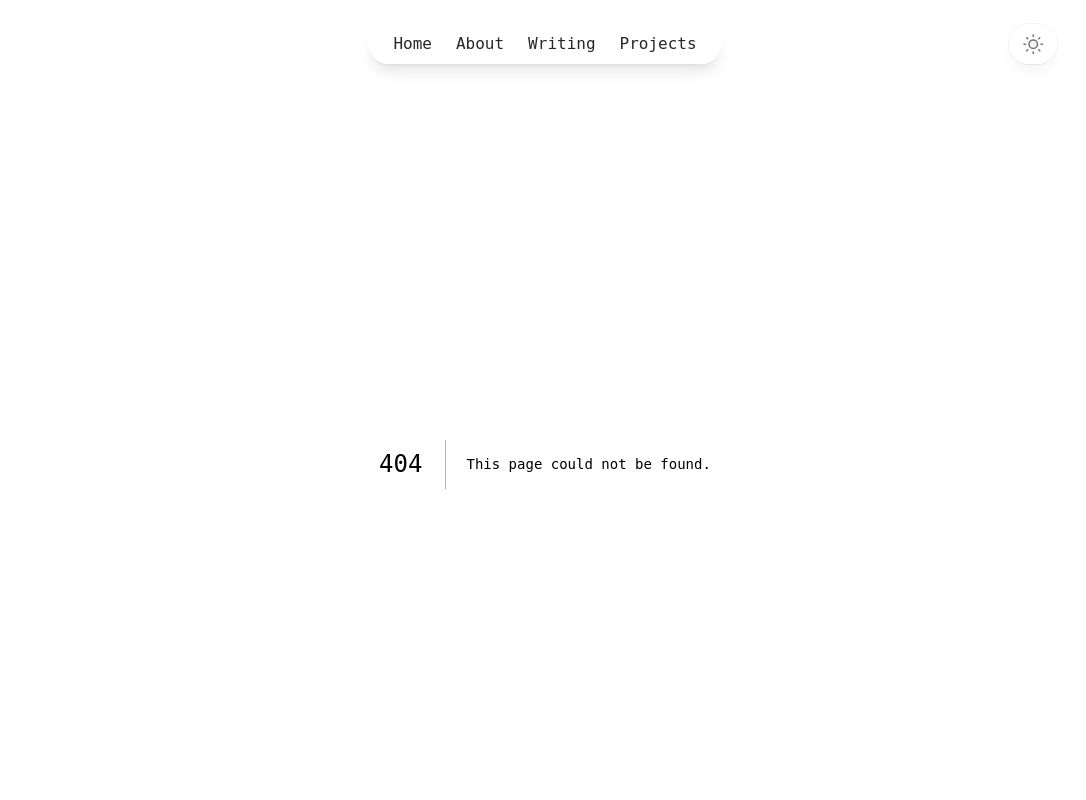
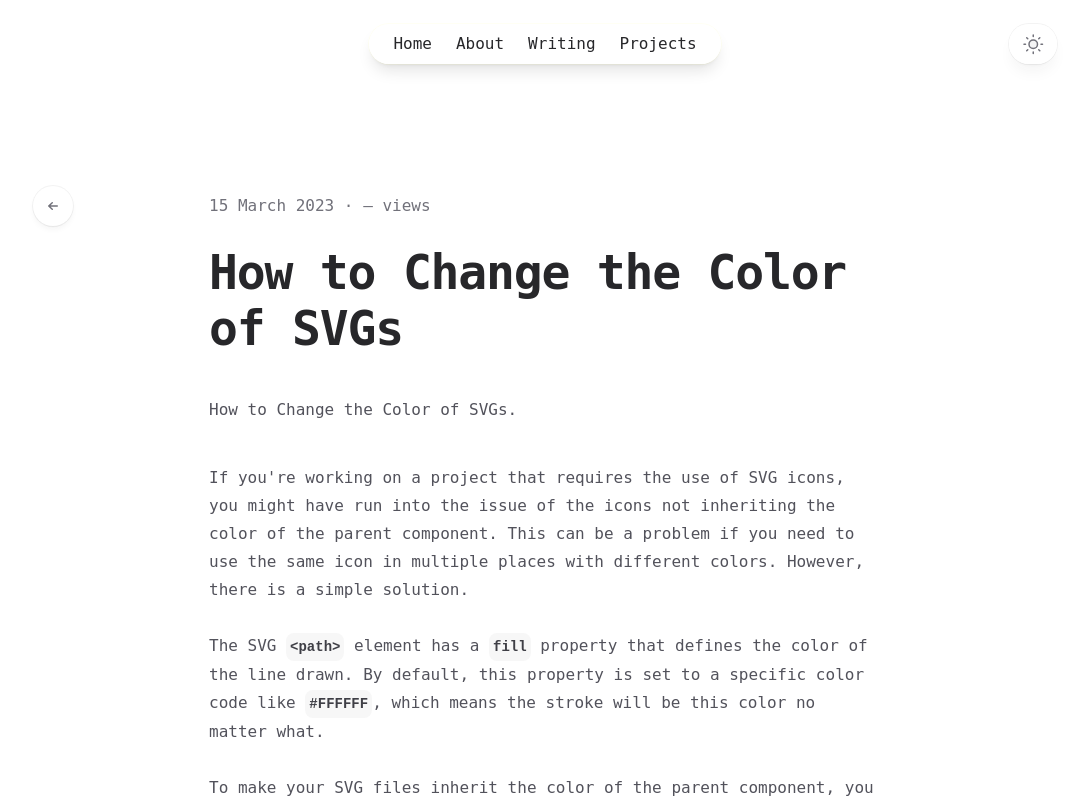
Before and after one commit to mohamadomran/portfolio, a Next.js app: page /writing/changing-svg-color in a window 1280 px wide. Before the commit this address had no page. Shown: the top 800 px of the page, without its empty margins (95-1181 px from the left). Built offline with nearby package versions, Linux system fonts and the light colour scheme; no server answers; the database is empty.

Commit message:
feat: first legit article

```diff
--- /dev/null
+++ b/pages/writing/changing-svg-color.mdx
@@ -0,0 +1,31 @@
+import { ArticleLayout } from '@/components/layouts/ArticleLayout';
+import { createSlug } from '@/lib/createSlug';
+
+export const meta = {
+    author: 'Mohamad Omran',
+    date: '2023-03-15',
+    title: 'How to Change the Color of SVGs',
+    description:
+        'Changing the colors of SVGs is easy with a simple CSS property.',
+};
+
+export default (props) => (
+    <ArticleLayout
+        author={meta.author}
+        date={meta.date}
+        title={meta.title}
+        description={meta.description}
+        slug={createSlug(meta.title)}
+        {...props}
+    />
+);
+
+# How to Change the Color of SVGs.
+
+If you're working on a project that requires the use of SVG icons, you might have run into the issue of the icons not inheriting the color of the parent component. This can be a problem if you need to use the same icon in multiple places with different colors. However, there is a simple solution.
+
+The SVG `<path>` element has a `fill` property that defines the color of the line drawn. By default, this property is set to a specific color code like `#FFFFFF`, which means the stroke will be this color no matter what.
+
+To make your SVG files inherit the color of the parent component, you should change the value of `fill` to `currentColor`. This means that the SVG will take the value of the color property from its parent.
+
+By using this method, you can easily change the color of your SVG icons by simply changing the color of the parent component. This is a practical and efficient solution that can save you time and effort in your projects.
```
Also changed, not shown: pages/writing/test-article.mdx (deleted, +0 -24 lines).
